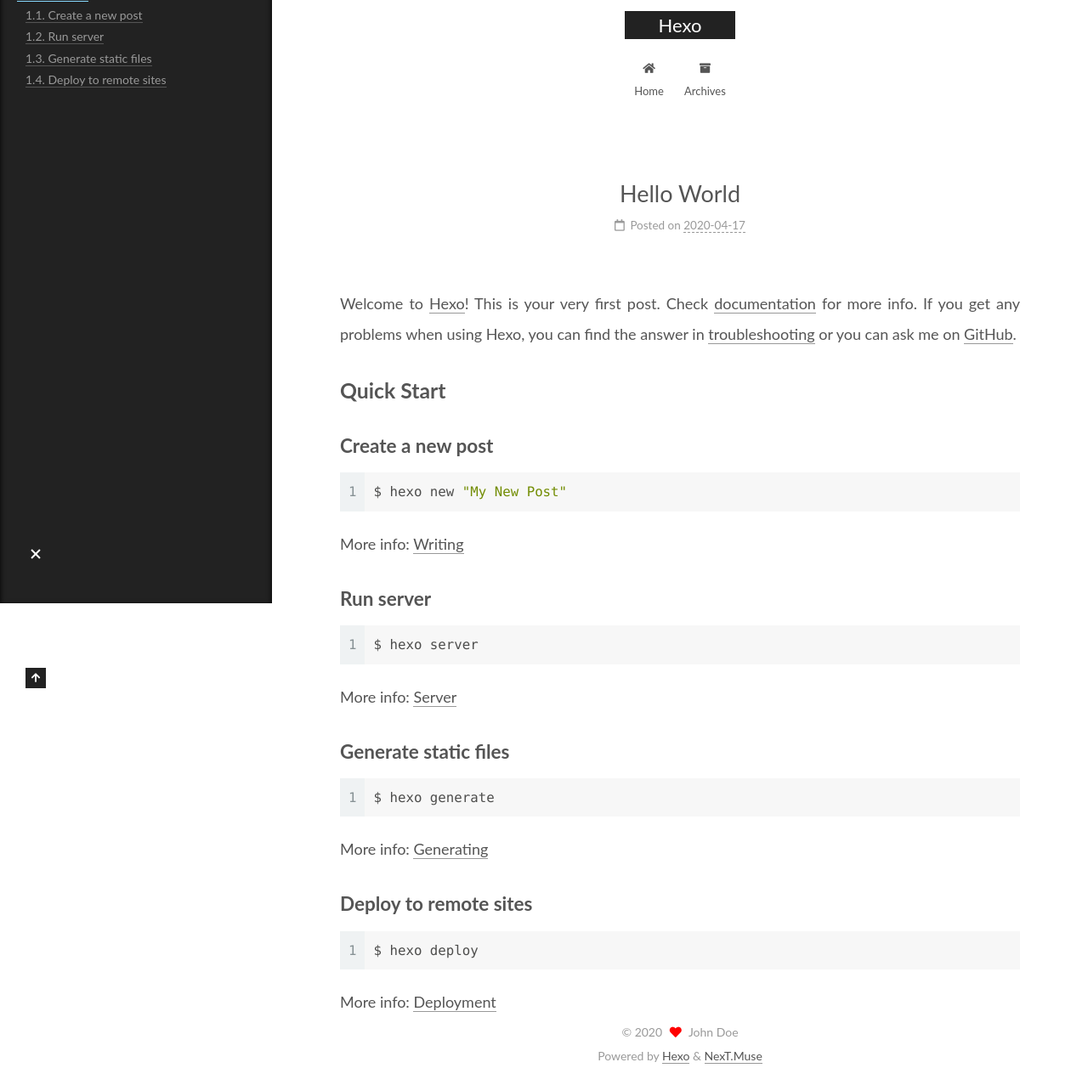
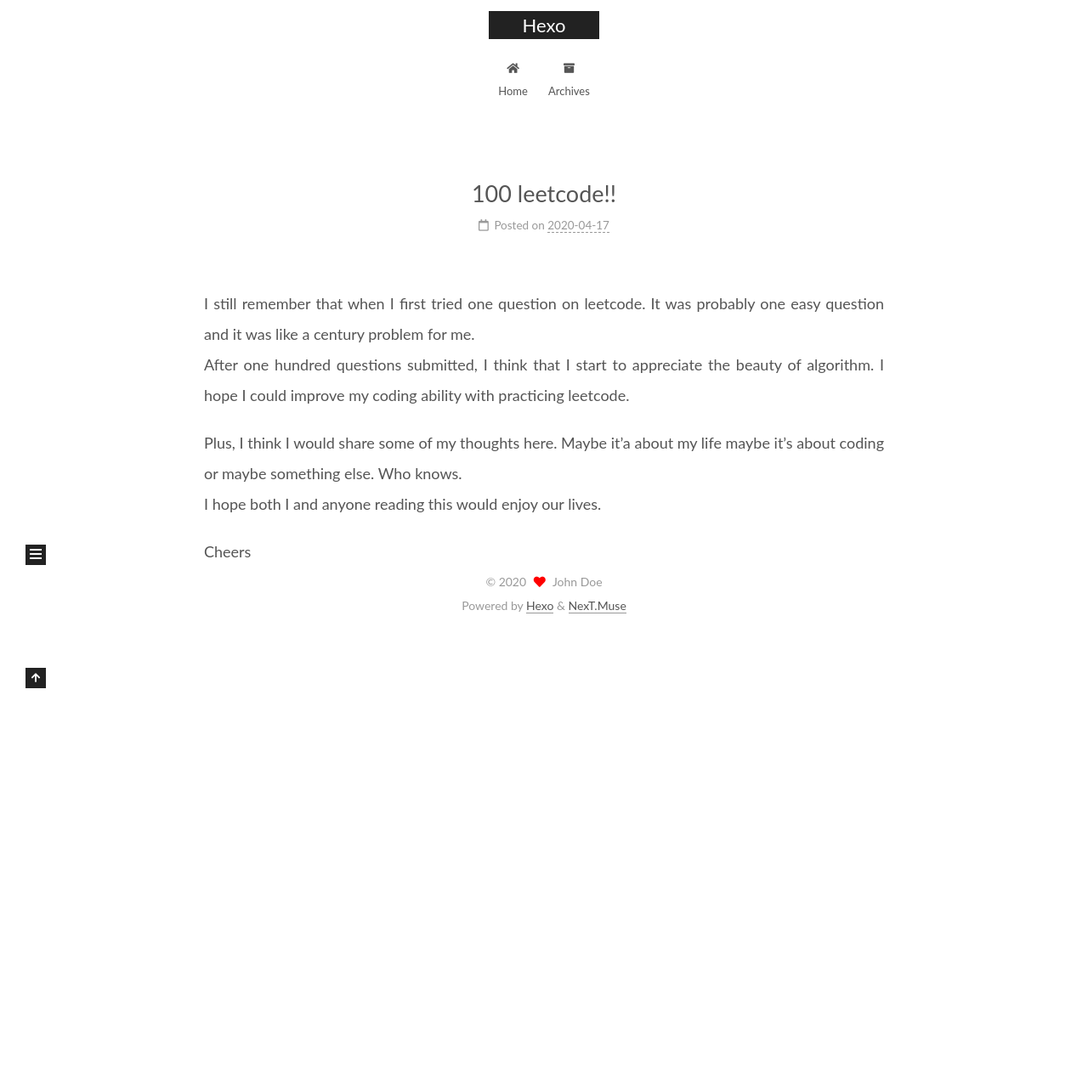
Before and after one commit to MainHanzo/MainHanzo.github.io, a plain HTML site: page 2020/04/17/hello-world/index.html in a window 1280 px wide. Shown: the part 90-1367 px from the top of the page at 85% size. After the commit the page ends 837 px from the top, so only its background shows below. Drawn offline with Linux system fonts and the light colour scheme.

Commit message:
Site updated: 2020-04-17 20:36:18

```diff
--- a/2020/04/17/hello-world/index.html
+++ b/2020/04/17/hello-world/index.html
@@ -20,15 +20,15 @@
     var CONFIG = {"hostname":"yoursite.com","root":"/","scheme":"Muse","version":"7.8.0","exturl":false,"sidebar":{"position":"left","display":"post","padding":18,"offset":12,"onmobile":false},"copycode":{"enable":false,"show_result":false,"style":null},"back2top":{"enable":true,"sidebar":false,"scrollpercent":false},"bookmark":{"enable":false,"color":"#222","save":"auto"},"fancybox":false,"mediumzoom":false,"lazyload":false,"pangu":false,"comments":{"style":"tabs","active":null,"storage":true,"lazyload":false,"nav":null},"algolia":{"hits":{"per_page":10},"labels":{"input_placeholder":"Search for Posts","hits_empty":"We didn't find any results for the search: ${query}","hits_stats":"${hits} results found in ${time} ms"}},"localsearch":{"enable":false,"trigger":"auto","top_n_per_article":1,"unescape":false,"preload":false},"motion":{"enable":true,"async":false,"transition":{"post_block":"fadeIn","post_header":"slideDownIn","post_body":"slideDownIn","coll_header":"slideLeftIn","sidebar":"slideUpIn"}}};
   </script>
 
-  <meta name="description" content="Welcome to Hexo! This is your very first post. Check documentation for more info. If you get any problems when using Hexo, you can find the answer in troubleshooting or you can ask me on GitHub. Quick">
+  <meta name="description" content="I still remember that when I first tried one question on leetcode. It was probably one easy question and it was like a century problem for me.After one hundred questions submitted, I think that I star">
 <meta property="og:type" content="article">
-<meta property="og:title" content="Hello World">
+<meta property="og:title" content="100 leetcode!!">
 <meta property="og:url" content="http://yoursite.com/2020/04/17/hello-world/index.html">
 <meta property="og:site_name" content="Hexo">
-<meta property="og:description" content="Welcome to Hexo! This is your very first post. Check documentation for more info. If you get any problems when using Hexo, you can find the answer in troubleshooting or you can ask me on GitHub. Quick">
+<meta property="og:description" content="I still remember that when I first tried one question on leetcode. It was probably one easy question and it was like a century problem for me.After one hundred questions submitted, I think that I star">
 <meta property="og:locale" content="en_US">
 <meta property="article:published_time" content="2020-04-17T14:35:16.952Z">
-<meta property="article:modified_time" content="2020-04-17T14:35:16.952Z">
+<meta property="article:modified_time" content="2020-04-17T18:35:16.389Z">
 <meta property="article:author" content="John Doe">
 <meta name="twitter:card" content="summary">
 
@@ -45,7 +45,7 @@
   };
 </script>
 
-  <title>Hello World | Hexo</title>
+  <title>100 leetcode!! | Hexo</title>
 
 
 
@@ -163,7 +163,7 @@
     </span>
       <header class="post-header">
         <h1 class="post-title" itemprop="name headline">
-          Hello World
+          100 leetcode!!
         </h1>
 
         <div class="post-meta">
@@ -173,7 +173,8 @@
               </span>
               <span class="post-meta-item-text">Posted on</span>
 
-              <time title="Created: 2020-04-17 16:35:16" itemprop="dateCreated datePublished" datetime="2020-04-17T16:35:16+02:00">2020-04-17</time>
+
+              <time title="Created: 2020-04-17 16:35:16 / Modified: 20:35:16" itemprop="dateCreated datePublished" datetime="2020-04-17T16:35:16+02:00">2020-04-17</time>
             </span>
 
 
@@ -187,19 +188,9 @@
     <div class="post-body" itemprop="articleBody">
 
 
-        <p>Welcome to <a href="https://hexo.io/" target="_blank" rel="noopener">Hexo</a>! This is your very first post. Check <a href="https://hexo.io/docs/" target="_blank" rel="noopener">documentation</a> for more info. If you get any problems when using Hexo, you can find the answer in <a href="https://hexo.io/docs/troubleshooting.html" target="_blank" rel="noopener">troubleshooting</a> or you can ask me on <a href="https://github.com/hexojs/hexo/issues" target="_blank" rel="noopener">GitHub</a>.</p>
-<h2 id="Quick-Start"><a href="#Quick-Start" class="headerlink" title="Quick Start"></a>Quick Start</h2><h3 id="Create-a-new-post"><a href="#Create-a-new-post" class="headerlink" title="Create a new post"></a>Create a new post</h3><figure class="highlight bash"><table><tr><td class="gutter"><pre><span class="line">1</span><br></pre></td><td class="code"><pre><span class="line">$ hexo new <span class="string">"My New Post"</span></span><br></pre></td></tr></table></figure>
-
-<p>More info: <a href="https://hexo.io/docs/writing.html" target="_blank" rel="noopener">Writing</a></p>
-<h3 id="Run-server"><a href="#Run-server" class="headerlink" title="Run server"></a>Run server</h3><figure class="highlight bash"><table><tr><td class="gutter"><pre><span class="line">1</span><br></pre></td><td class="code"><pre><span class="line">$ hexo server</span><br></pre></td></tr></table></figure>
-
-<p>More info: <a href="https://hexo.io/docs/server.html" target="_blank" rel="noopener">Server</a></p>
-<h3 id="Generate-static-files"><a href="#Generate-static-files" class="headerlink" title="Generate static files"></a>Generate static files</h3><figure class="highlight bash"><table><tr><td class="gutter"><pre><span class="line">1</span><br></pre></td><td class="code"><pre><span class="line">$ hexo generate</span><br></pre></td></tr></table></figure>
-
-<p>More info: <a href="https://hexo.io/docs/generating.html" target="_blank" rel="noopener">Generating</a></p>
-<h3 id="Deploy-to-remote-sites"><a href="#Deploy-to-remote-sites" class="headerlink" title="Deploy to remote sites"></a>Deploy to remote sites</h3><figure class="highlight bash"><table><tr><td class="gutter"><pre><span class="line">1</span><br></pre></td><td class="code"><pre><span class="line">$ hexo deploy</span><br></pre></td></tr></table></figure>
-
-<p>More info: <a href="https://hexo.io/docs/one-command-deployment.html" target="_blank" rel="noopener">Deployment</a></p>
+        <p>I still remember that when I first tried one question on leetcode. It was probably one easy question and it was like a century problem for me.<br>After one hundred questions submitted, I think that I start to appreciate the beauty of algorithm. I hope I could improve my coding ability with practicing leetcode. </p>
+<p>Plus, I think I would share some of my thoughts here. Maybe it’a about my life maybe it’s about coding or maybe something else. Who knows.<br>I hope both I and anyone reading this would enjoy our lives.</p>
+<p>Cheers</p>
 
     </div>
 
@@ -270,7 +261,6 @@
 
       <!--noindex-->
       <div class="post-toc-wrap sidebar-panel">
-          <div class="post-toc motion-element"><ol class="nav"><li class="nav-item nav-level-2"><a class="nav-link" href="#Quick-Start"><span class="nav-number">1.</span> <span class="nav-text">Quick Start</span></a><ol class="nav-child"><li class="nav-item nav-level-3"><a class="nav-link" href="#Create-a-new-post"><span class="nav-number">1.1.</span> <span class="nav-text">Create a new post</span></a></li><li class="nav-item nav-level-3"><a class="nav-link" href="#Run-server"><span class="nav-number">1.2.</span> <span class="nav-text">Run server</span></a></li><li class="nav-item nav-level-3"><a class="nav-link" href="#Generate-static-files"><span class="nav-number">1.3.</span> <span class="nav-text">Generate static files</span></a></li><li class="nav-item nav-level-3"><a class="nav-link" href="#Deploy-to-remote-sites"><span class="nav-number">1.4.</span> <span class="nav-text">Deploy to remote sites</span></a></li></ol></li></ol></div>
       </div>
       <!--/noindex-->
 
--- a/css/main.css
+++ b/css/main.css
@@ -1169,7 +1169,7 @@
 }
 .links-of-author a::before,
 .links-of-author span.exturl::before {
-  background: #414fff;
+  background: #ebc339;
   border-radius: 50%;
   content: ' ';
   display: inline-block;
```
Also changed, not shown: archives/2020/04/index.html (+1 -1 lines), archives/2020/index.html (+1 -1 lines), archives/index.html (+1 -1 lines), index.html (+6 -15 lines).
